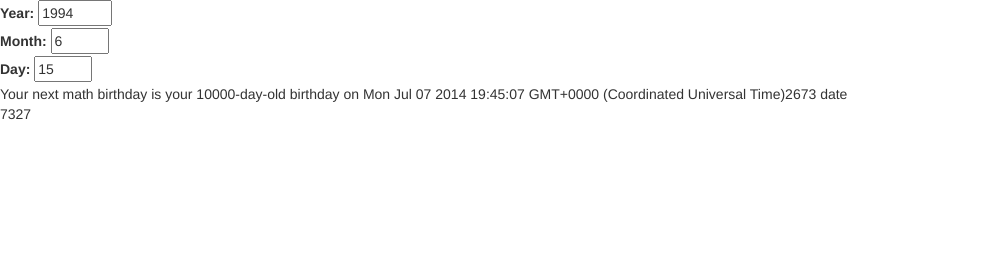
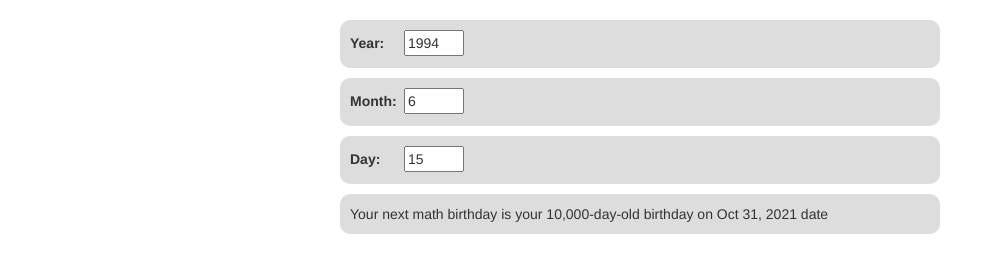
Before and after one commit to afrancoc2000/mathbirthdays, a plain HTML site: page index.html in a window 1280 px wide. Shown: the whole page, without its empty margins (0-1003 px from the left). Drawn offline with nearby package versions, Linux system fonts and the light colour scheme.

Commit message:
Corrected the date problem in the file and added some style

```diff
--- a/index.html
+++ b/index.html
@@ -13,8 +13,56 @@
 		<link rel="shortcut icon" href="images/favicon.ico" type="image/x-icon">
 		<link rel="stylesheet" href="http://maxcdn.bootstrapcdn.com/bootstrap/3.2.0/css/bootstrap.min.css">
 		<style>
+			.main{
+				padding: 10px;
+			}
+
+			.fieldcontain {
+				margin: 10px auto;
+				padding: 10px;
+				background: #dddddd;
+				border-radius: 			10px;
+				-moz-border-radius: 	10px;
+				-webkit-border-radius: 	10px;
+				max-width: 600px;
+			}
+
+			.fieldcontain label {
+				width: 50px;
+			}
+
+			.fieldcontain input {
+				width: 60px;
+			}
 
 		</style>
+
+	</head>
+	<body>
+		<div class="header"></div>
+
+		<div class="main" ng-controller="BirthdayCtrl">
+			<div id="year" class="fieldcontain">
+				<label>Year:</label>
+				<input type="number" id="year" min="1914" max="2014" step="1" ng-model="year" />
+			</div>
+			<div id="month" class="fieldcontain">
+				<label>Month:</label>
+				<input type="number" id="year" min="1" max="12" step="1" ng-model="month" />
+			</div>
+			<div id="day" class="fieldcontain">
+				<label>Day:</label>
+				<input type="number" id="year" min="1" max="31" step="1" ng-model="day" />
+			</div>
+
+			<div class="fieldcontain">
+				Your next math birthday is your {{nextMBirthdayNumber() | number}}-day-old birthday
+				on {{nextMBirthdayDate() | date:'mediumDate'}} date
+			</div>
+
+		</div>
+
+		<div class="footer"></div>
 
 		<script src="http://code.jquery.com/jquery-1.11.0.min.js"></script>
 		<script src="http://maxcdn.bootstrapcdn.com/bootstrap/3.2.0/js/bootstrap.min.js"></script>
@@ -36,7 +84,6 @@
 
 					$scope.nextMBirthdayNumber = function(){
 						var numChars = $scope.daysFromBirthday().toString().length;
-
 						return Math.pow(10, numChars);
 					};
 
@@ -44,44 +91,14 @@
 						var daysToMathBirthday = $scope.nextMBirthdayNumber() - $scope.daysFromBirthday();
 						var today = new Date();
 
-						return today + daysToMathBirthday;
+						return new Date(today.getTime() + (daysToMathBirthday * (1000*60*60*24)));
 					};
-
 
 				}]);
 
 			})();
 
-
-
 		</script>
 
-	</head>
-	<body>
-		<div class="header"></div>
-
-		<div class="main" ng-controller="BirthdayCtrl">
-			<div id="year" class="fieldcontain">
-				<label>Year:</label>
-				<input type="number" id="year" min="1914" max="2014" step="1" ng-model="year" />
-			</div>
-			<div id="month" class="fieldcontain">
-				<label>Month:</label>
-				<input type="number" id="year" min="1" max="12" step="1" ng-model="month" />
-			</div>
-			<div id="day" class="fieldcontain">
-				<label>Day:</label>
-				<input type="number" id="year" min="1" max="31" step="1" ng-model="day" />
-			</div>
-
-			<div class="fieldcontain">
-				Your next math birthday is your {{nextMBirthdayNumber()}}-day-old birthday
-				on {{nextMBirthdayDate() | date:'medium'}} date <br/>
-				{{daysFromBirthday()}}
-			</div>
-
-		</div>
-
-		<div class="footer"></div>
 	</body>
 </html>
```
